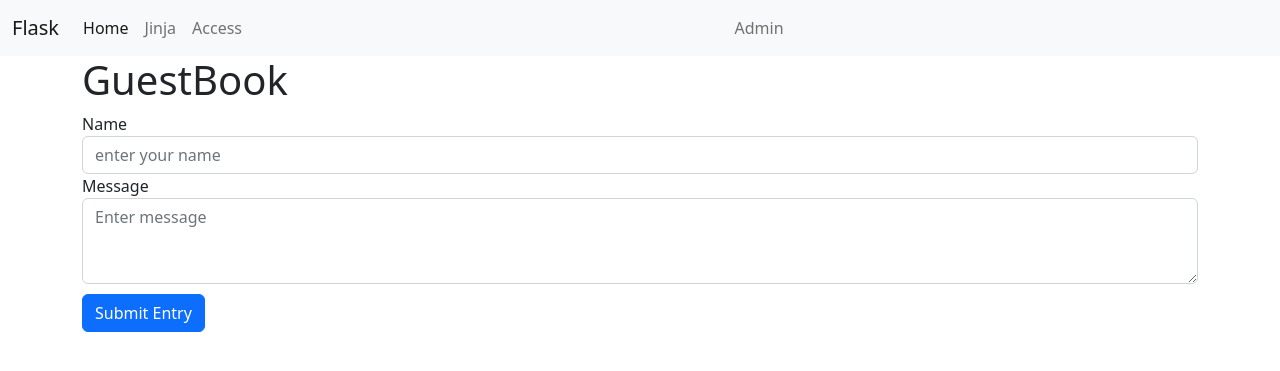
After one commit to DavidMasila/Flask-Development, a Flask app: page /guestbook in a window 1280 px wide. The commit adds this page. Shown: the top 371 px of the page. Run offline with Flask 2, Linux system fonts and the light colour scheme.

Commit message:
FLASK Development

```diff
--- a/app/public_views.py
+++ b/app/public_views.py
@@ -129,3 +129,16 @@ def json():
     else:
         res = make_response(jsonify({"message":"no JSON received"}), 400)
         return res
+
+@app.route("/guestbook")
+def guestbook():
+    return render_template("/public/guestbook.html")
+
+
+@app.route("/guestbook/create-entry", methods=["POST"])
+def create_entry():
+
+    req = request.get_json()
+    print(req)
+    res = make_response(jsonify({"message":"JSON RECEIVED"}), 200)
+    return res
--- /dev/null
+++ b/app/templates/public/guestbook.html
@@ -0,0 +1,68 @@
+{% extends "public/templates/public_template.html" %}
+
+{% block title %} GuestBook {% endblock %}
+
+{% block main %}
+
+<div class="container">
+    <div class="row">
+        <div class="col">
+            <h1>GuestBook</h1>
+
+            <div class="mb-3">
+
+                <div class="form-group">
+                    <label>Name</label>
+                    <input type="text" class="form-control" id="name" placeholder="enter your name">
+                </div>
+
+                <div class="form-group">
+                    <label>Message</label>
+                    <textarea class="form-control" id="message" cols="30" rows="3"
+                        placeholder="Enter message"></textarea>
+                </div>
+
+                <button class="btn btn-primary" onclick="submit_entry();" style="margin-top: 10px;">Submit
+                    Entry</button>
+            </div>
+        </div>
+    </div>
+</div>
+
+{% endblock %}
+
+{% block script %}
+<script>
+    function submit_entry(){
+        var name = document.getElementById("name");
+        var message = document.getElementById("message")
+
+        var entry = {
+            name: name.value,
+            message: message.value
+        };
+
+        fetch(`${window.origin}/guestbook/create-entry`, {
+            method: "POST",
+            credentials: "include",
+            body: JSON.stringify(entry),
+            headers: new Headers({
+                "content-type":"application/json"
+            })
+        })
+        .then((response) => {
+            if (response.status != 200){
+                console.log(`Response status was: ${response.status}`)
+                return ;
+            }
+            response.json().then((data) => {
+                console.log(data);
+            })
+        })
+        .catch((err) => {
+            console.log(err);
+        })
+    }
+</script>
+
+{% endblock %}
--- a/app/templates/public/templates/public_template.html
+++ b/app/templates/public/templates/public_template.html
@@ -72,6 +72,7 @@
         integrity="sha384-cVKIPhGWiC2Al4u+LWgxfKTRIcfu0JTxR+EQDz/bgldoEyl4H0zUF0QKbrJ0EcQF"
         crossorigin="anonymous"></script>
     <script src="{{ url_for ('static', filename = 'js/app.js') }}"></script>
+    {% block script %}{% endblock %}
 </body>
 
 </html>
```
